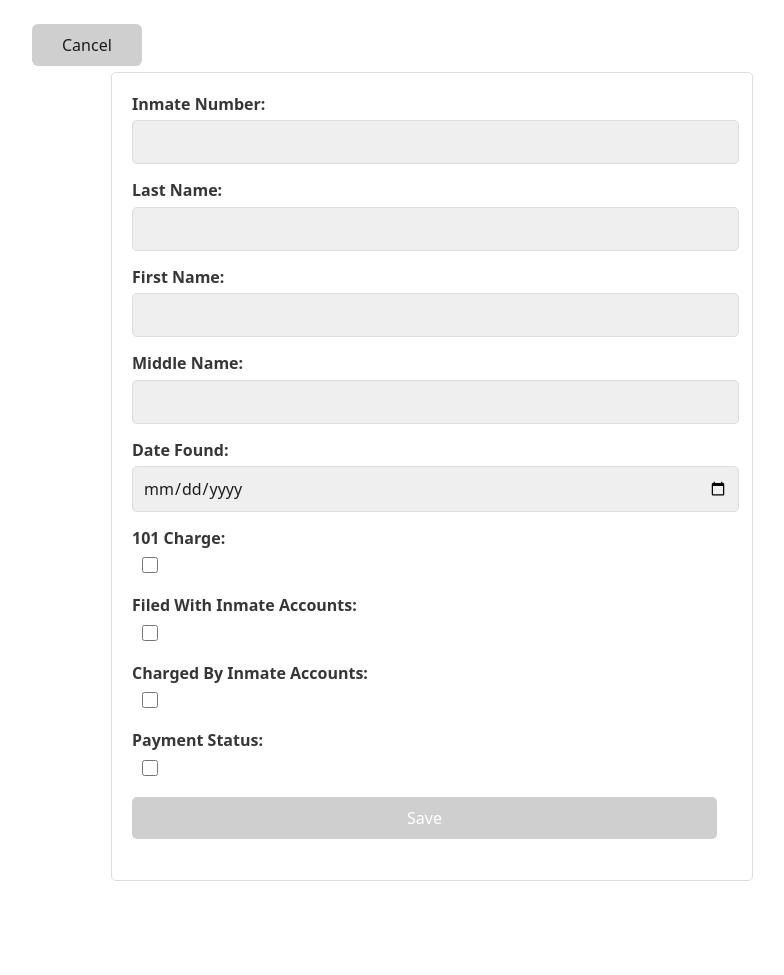
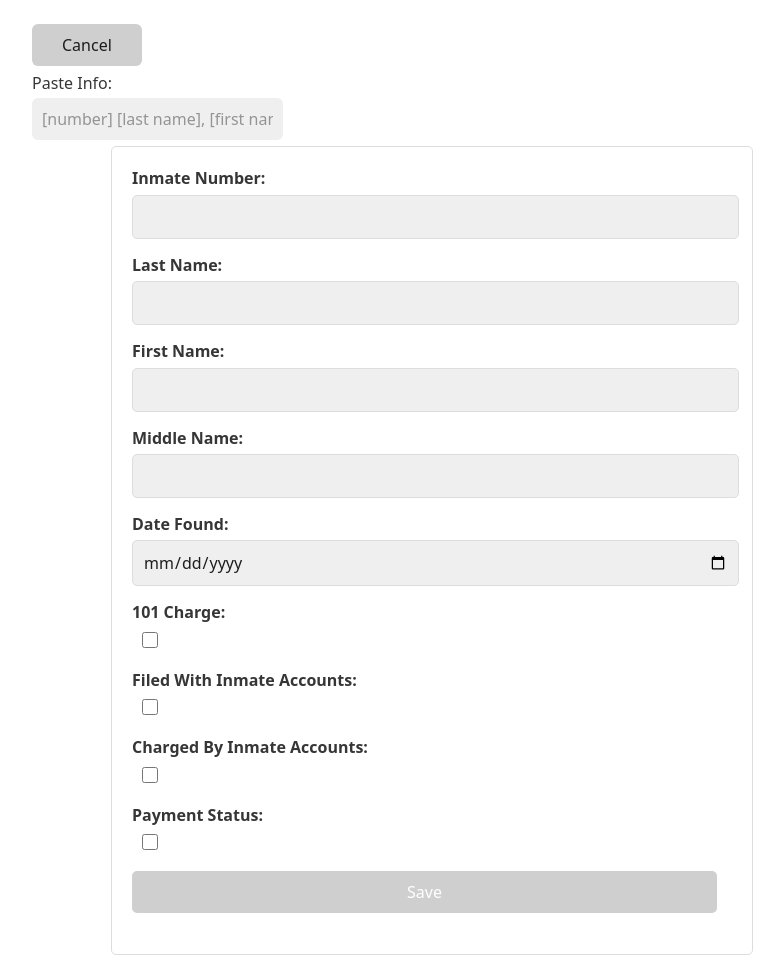
Before and after one commit to masterofpi11436/rrjweb2, a PHP site: template views/Tablets/add_tablet.php in a window 1280 px wide. Shown: the whole page, without its empty margins (208-992 px from the left). Before the commit the page ends 881 px from the top, so only its background shows below. Run offline with PHP 8.4, Linux system fonts and the light colour scheme; the template is opened without the code that fills it, so the values that code supplies are empty.

Commit message:
Completed Project

```diff
--- a/views/Errors/404.php
+++ b/views/Errors/404.php
@@ -7,7 +7,7 @@
 </head>
 <body>
     <h1>ERROR 404</h1>
-    <h1>The page you are looking for is not working</h1>
-    <a href="/">Home Page</a>
+    <h1>The page you are looking for does not exist.</h1>
+    <a href="/login">Login Page</a>
 </body>
 </html>
--- a/views/Errors/500.php
+++ b/views/Errors/500.php
@@ -9,8 +9,8 @@
     <h1>The website is not working</h1>
     <h2>Next Steps:</h2>
     <ol>
-        <li>Call MIU and tell them the website is not working</li>
-        <li>Wait until it works</li>
+        <li>Call MIU and tell them the SQL Server is not running.</li>
+        <li>Call 6035 first, then call 6024</li>
     </ol>
 </body>
 </html>
--- a/views/Tablets/add_tablet.php
+++ b/views/Tablets/add_tablet.php
@@ -1,5 +1,46 @@
 <form action="/tablets/all">
     <button>Cancel</button>
+</form>
+
+<script>
+    function parseInput(event) {
+        const input = document.getElementById('paste-input').value;
+        const pattern = /^(\d+)\s+([a-zA-Z]+),\s+([a-zA-Z]+)(?:\s+([a-zA-Z]+))?$/;
+        let match = input.match(pattern);
+
+        if (match) {
+            document.getElementById('inmate_number').value = match[1];
+            document.getElementById('last_name').value = match[2];
+            document.getElementById('first_name').value = match[3];
+            document.getElementById('middle_name').value = match[4] || '';
+            return true; // Allow form submission
+        } else {
+            alert('Input does not match the required pattern');
+            event.preventDefault(); // Prevent form submission
+            return false;
+        }
+    }
+
+    function handleSubmit(event) {
+        if (!parseInput(event)) {
+            event.preventDefault(); // Prevent form submission if parsing fails
+        }
+    }
+
+    document.addEventListener("DOMContentLoaded", function() {
+        document.getElementById('paste-input').addEventListener('keypress', function(event) {
+            if (event.key === 'Enter') {
+                event.preventDefault();
+                parseInput(event);
+            }
+        });
+        document.getElementById('paste-form').addEventListener('submit', handleSubmit);
+    });
+</script>
+
+<form>
+    <label for="paste-input">Paste Info:</label>
+    <input type="text" id="paste-input" oninput="parseInput()" placeholder="[number] [last name], [first name] [middle name]">
 </form>
 
 <form method="post" action="/tablets/create">
```
Also changed, not shown: 1 other file.
